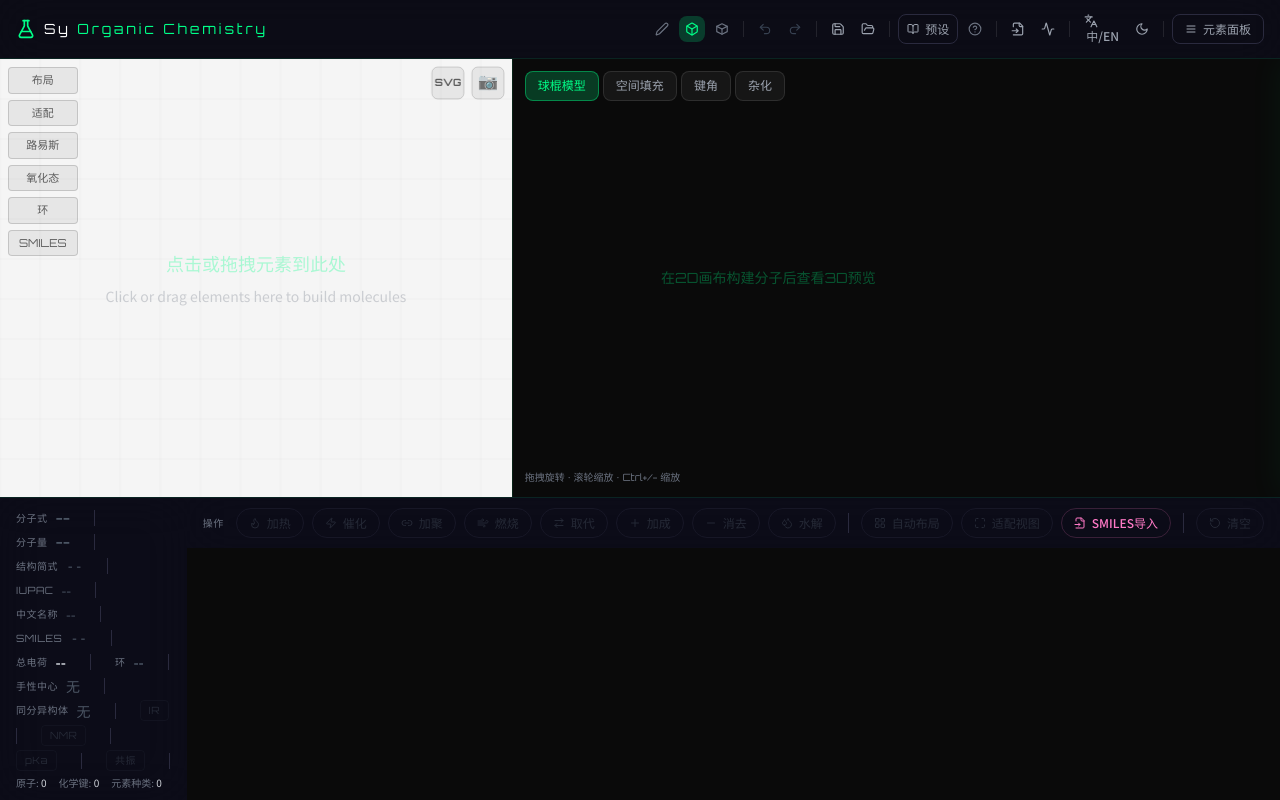
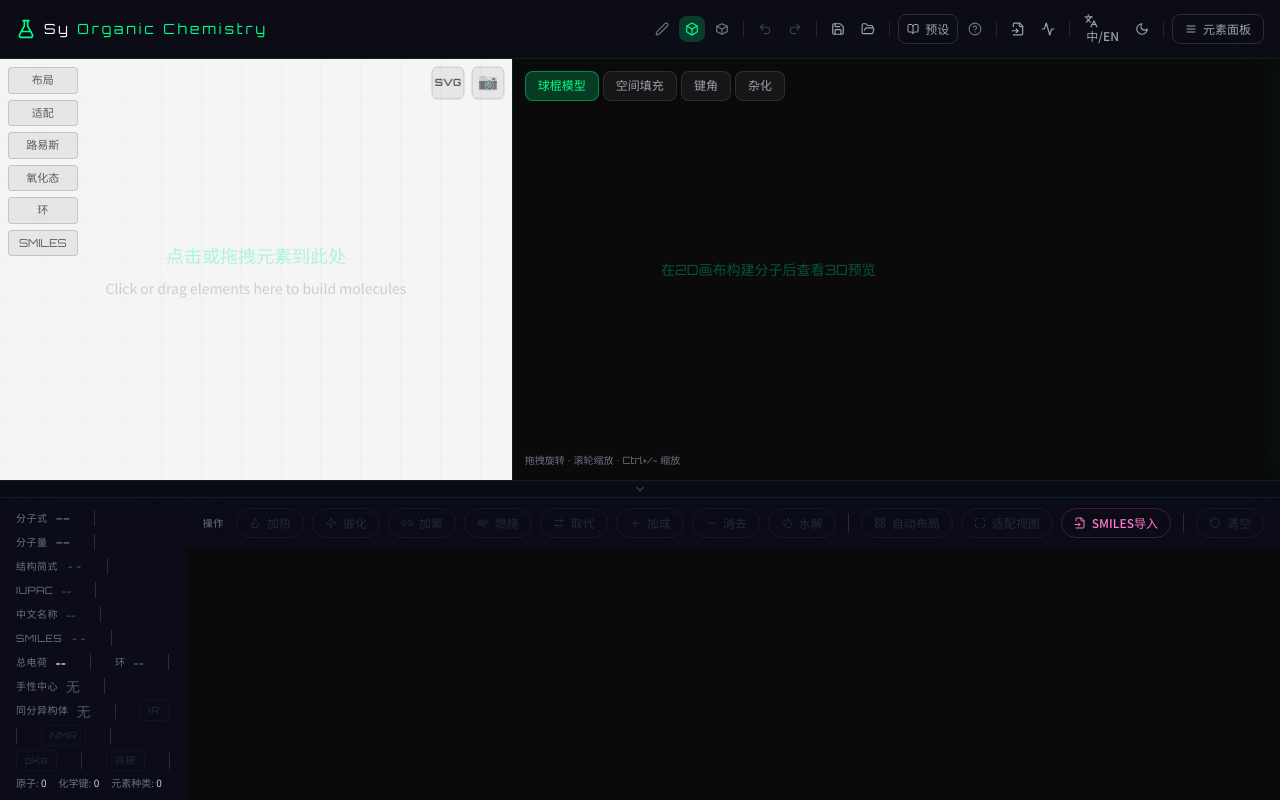
Before and after one commit to Shiyuan-318/SyOrganicChemistry, a React (Vite) app: page / in a window 1280 px wide. Built offline with nearby package versions, Linux system fonts and the light colour scheme.

Commit message:
feat: v1.3.1 - add collapsible info bar

```diff
--- a/package.json
+++ b/package.json
@@ -2,7 +2,7 @@
   "name": "sy-organic-chemistry",
   "productName": "Sy Organic Chemistry",
   "description": "有机化学分子构建与展示工具",
-  "version": "1.3.0",
+  "version": "1.3.1",
   "author": "Shiyuan",
   "license": "MIT",
   "private": true,
--- a/src/pages/Home.tsx
+++ b/src/pages/Home.tsx
@@ -11,11 +11,13 @@ import {
   FlaskConical, Menu, Box, Pen, BookOpen, Plus, X,
   Save, FolderOpen, Trash2, Undo2, Redo2, HelpCircle,
   Sun, Moon, Languages, FileInput, Activity, Layers, Copy,
+  ChevronDown, ChevronUp,
 } from 'lucide-react';
 
 export default function Home() {
   const [panelOpen, setPanelOpen] = useState(false);
   const [viewMode, setViewMode] = useState<'2d' | '3d' | 'split'>('split');
+  const [infoBarCollapsed, setInfoBarCollapsed] = useState(false);
 
   // Preset dropdown
   const [presetOpen, setPresetOpen] = useState(false);
@@ -607,6 +609,19 @@ export default function Home() {
       </div>
 
       {/* 底部信息栏和操作栏 */}
+      <div className="flex flex-col">
+        {/* 收起/展开按钮 */}
+        <button
+          onClick={() => setInfoBarCollapsed(!infoBarCollapsed)}
+          className="w-full flex items-center justify-center py-0.5 bg-chem-panel/60 hover:bg-chem-panel/80 border-t border-chem-accent/10 transition-colors"
+        >
+          {infoBarCollapsed ? (
+            <ChevronUp size={12} className="text-gray-500" />
+          ) : (
+            <ChevronDown size={12} className="text-gray-500" />
+          )}
+        </button>
+        {!infoBarCollapsed && (
           <div className="flex flex-col sm:flex-row">
             <div className="flex-1 min-w-0">
               <InfoBar />
@@ -614,6 +629,8 @@ export default function Home() {
             <div className="sm:w-auto flex-shrink-0">
               <OperationBar />
             </div>
+          </div>
+        )}
       </div>
 
       {/* SMILES Dialog */}
```
Also changed, not shown: 1 other file (tests, documents, lock files or other folders). Lines whose indentation alone changed are shown as unchanged.
